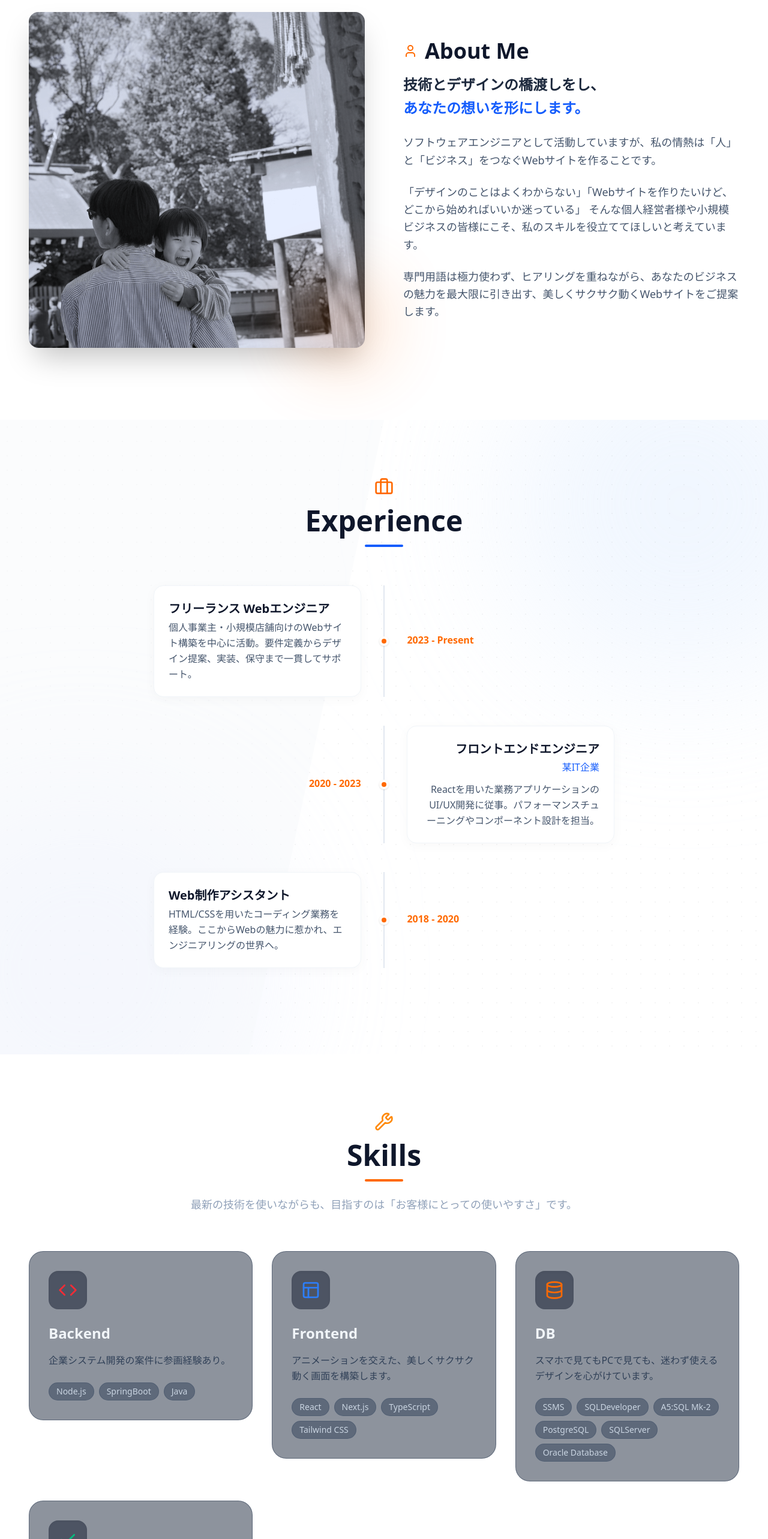
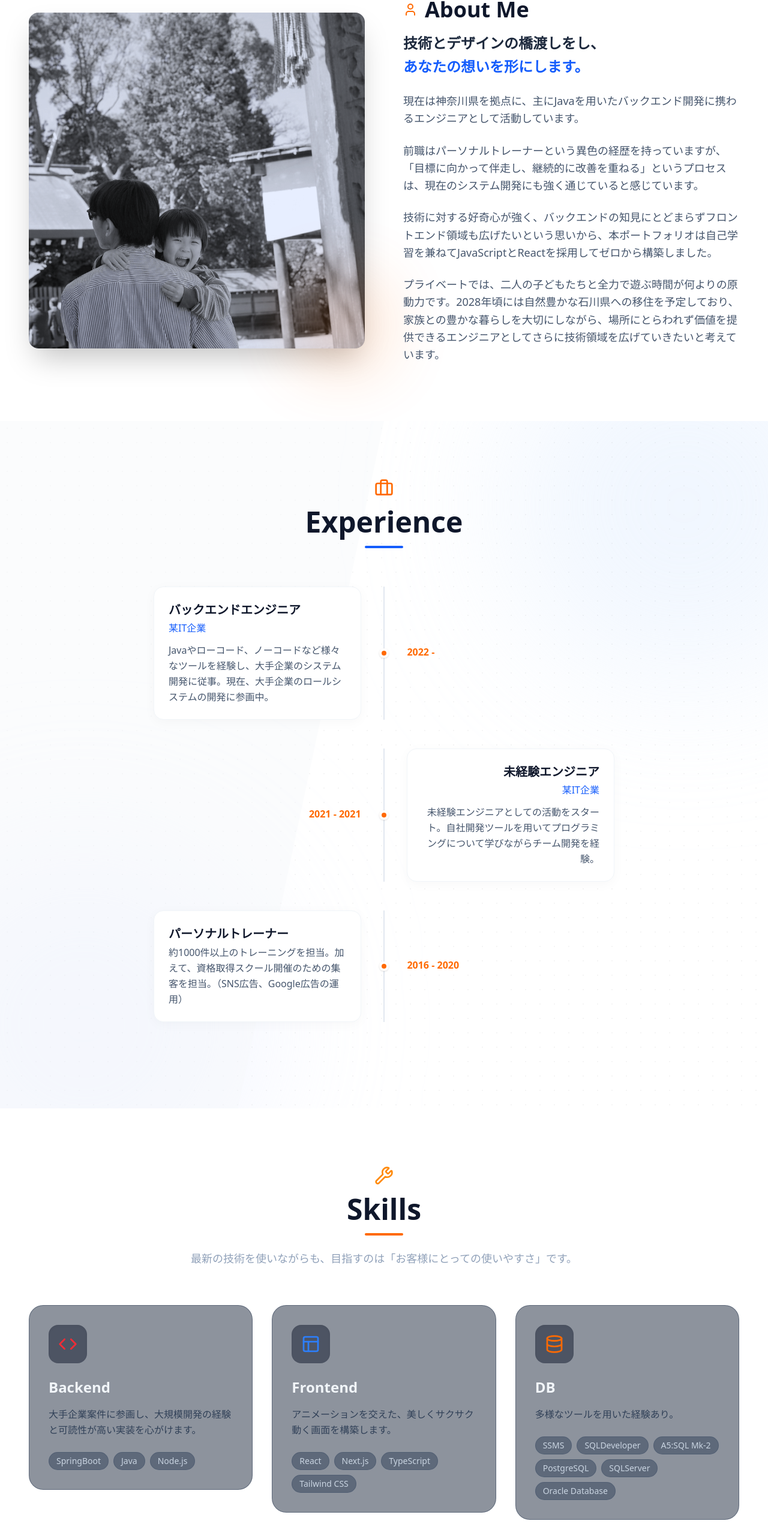
Before and after one commit to unai-kazuhiro/portfolio_v2, a Next.js app: page / in a window 1280 px wide. Shown: the part 900-3466 px from the top of the page at 60% size. Built offline with nearby package versions, Linux system fonts and the light colour scheme; no server answers.

Commit message:
文言の修正

```diff
--- a/app/About.tsx
+++ b/app/About.tsx
@@ -56,14 +56,16 @@ export default function About() {
             <Animation delay={200} animation="slide-left">
               <div className="space-y-6 text-slate-600 leading-relaxed text-lg">
                 <p>
-                  ソフトウェアエンジニアとして活動していますが、私の情熱は「人」と「ビジネス」をつなぐWebサイトを作ることです。
+                  現在は神奈川県を拠点に、主にJavaを用いたバックエンド開発に携わるエンジニアとして活動しています。
                 </p>
                 <p>
-                  「デザインのことはよくわからない」「Webサイトを作りたいけど、どこから始めればいいか迷っている」
-                  そんな個人経営者様や小規模ビジネスの皆様にこそ、私のスキルを役立ててほしいと考えています。
+                  前職はパーソナルトレーナーという異色の経歴を持っていますが、「目標に向かって伴走し、継続的に改善を重ねる」というプロセスは、現在のシステム開発にも強く通じていると感じています。
                 </p>
                 <p>
-                  専門用語は極力使わず、ヒアリングを重ねながら、あなたのビジネスの魅力を最大限に引き出す、美しくサクサク動くWebサイトをご提案します。
+                  技術に対する好奇心が強く、バックエンドの知見にとどまらずフロントエンド領域も広げたいという思いから、本ポートフォリオは自己学習を兼ねてJavaScriptとReactを採用してゼロから構築しました。
+                </p>
+                <p>
+                  プライベートでは、二人の子どもたちと全力で遊ぶ時間が何よりの原動力です。2028年頃には自然豊かな石川県への移住を予定しており、家族との豊かな暮らしを大切にしながら、場所にとらわれず価値を提供できるエンジニアとしてさらに技術領域を広げていきたいと考えています。
                 </p>
               </div>
             </Animation>
--- a/app/Experience.tsx
+++ b/app/Experience.tsx
@@ -7,23 +7,24 @@ import { Animation, SectionBackground } from './components/Animation'
 export default function Experience() {
   const experiences = [
     {
-      period: '2023 - Present',
-      role: 'フリーランス Webエンジニア',
+      period: '2022 - ',
+      role: 'バックエンドエンジニア',
+      company: '某IT企業',
       description:
-        '個人事業主・小規模店舗向けのWebサイト構築を中心に活動。要件定義からデザイン提案、実装、保守まで一貫してサポート。',
+        'Javaやローコード、ノーコードなど様々なツールを経験し、大手企業のシステム開発に従事。現在、大手企業のロールシステムの開発に参画中。',
     },
     {
-      period: '2020 - 2023',
-      role: 'フロントエンドエンジニア',
+      period: '2021 - 2021',
+      role: '未経験エンジニア',
       company: '某IT企業',
       description:
-        'Reactを用いた業務アプリケーションのUI/UX開発に従事。パフォーマンスチューニングやコンポーネント設計を担当。',
+        '未経験エンジニアとしての活動をスタート。自社開発ツールを用いてプログラミングについて学びながらチーム開発を経験。',
     },
     {
-      period: '2018 - 2020',
-      role: 'Web制作アシスタント',
+      period: '2016 - 2020',
+      role: 'パーソナルトレーナー',
       description:
-        'HTML/CSSを用いたコーディング業務を経験。ここからWebの魅力に惹かれ、エンジニアリングの世界へ。',
+        '約1000件以上のトレーニングを担当。加えて、資格取得スクール開催のための集客を担当。（SNS広告、Google広告の運用）',
     },
   ]
 
--- a/app/Skils.tsx
+++ b/app/Skils.tsx
@@ -9,8 +9,9 @@ export default function Skills() {
     {
       category: 'Backend',
       icon: <Code className="w-8 h-8 text-red-500" />,
-      items: ['Node.js', 'SpringBoot', 'Java'],
-      desc: '企業システム開発の案件に参画経験あり。',
+      items: ['SpringBoot', 'Java', 'Node.js'],
+      desc:
+        '大手企業案件に参画し、大規模開発の経験と可読性が高い実装を心がけます。',
     },
     {
       category: 'Frontend',
@@ -29,13 +30,13 @@ export default function Skills() {
         'SQLServer',
         'Oracle Database',
       ],
-      desc: 'スマホで見てもPCで見ても、迷わず使えるデザインを心がけています。',
+      desc: '多様なツールを用いた経験あり。',
     },
     {
       category: 'Others',
       icon: <Check className="w-8 h-8 text-emerald-500" />,
       items: ['Git', 'JP1', 'Jenkins', 'Confluence', 'Jira', 'Azure'],
-      desc: '多様なツールを用いた経験があり。',
+      desc: '多様なツールを用いた経験あり。',
     },
   ]
 
```
